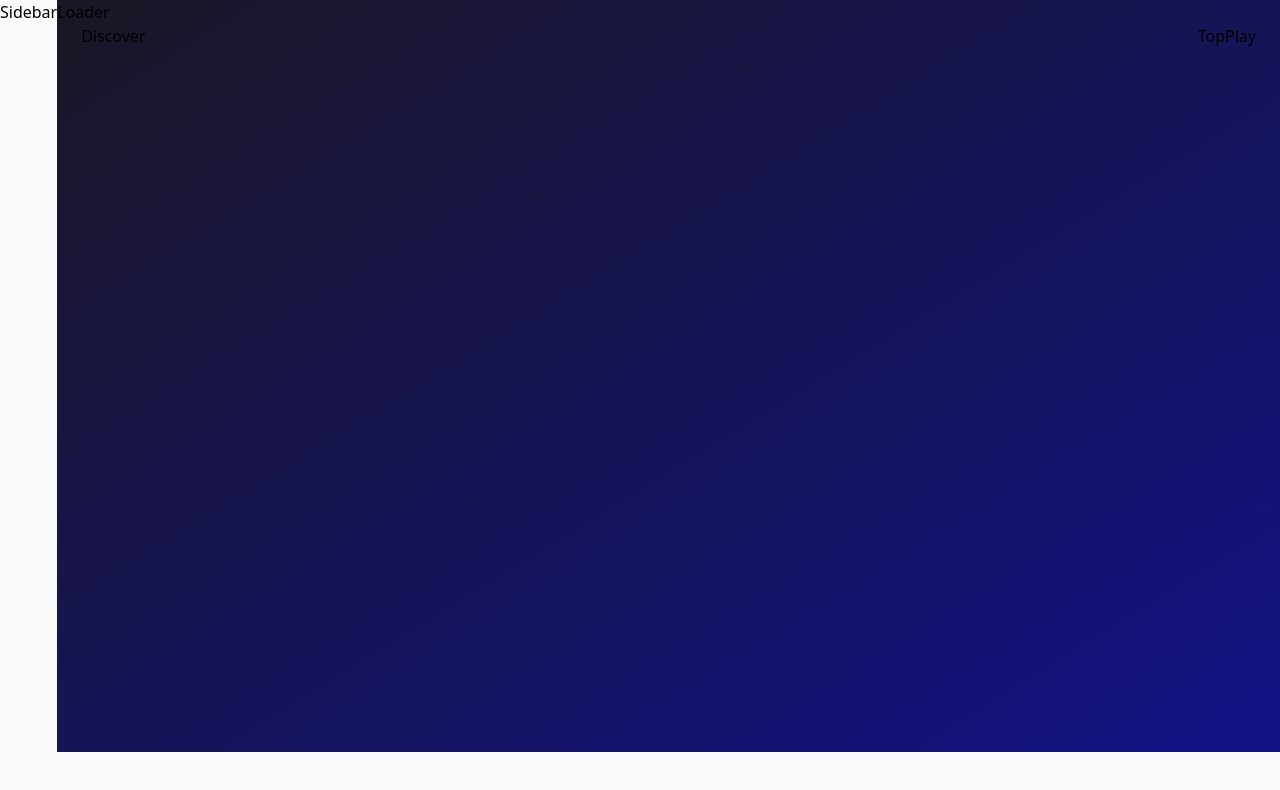
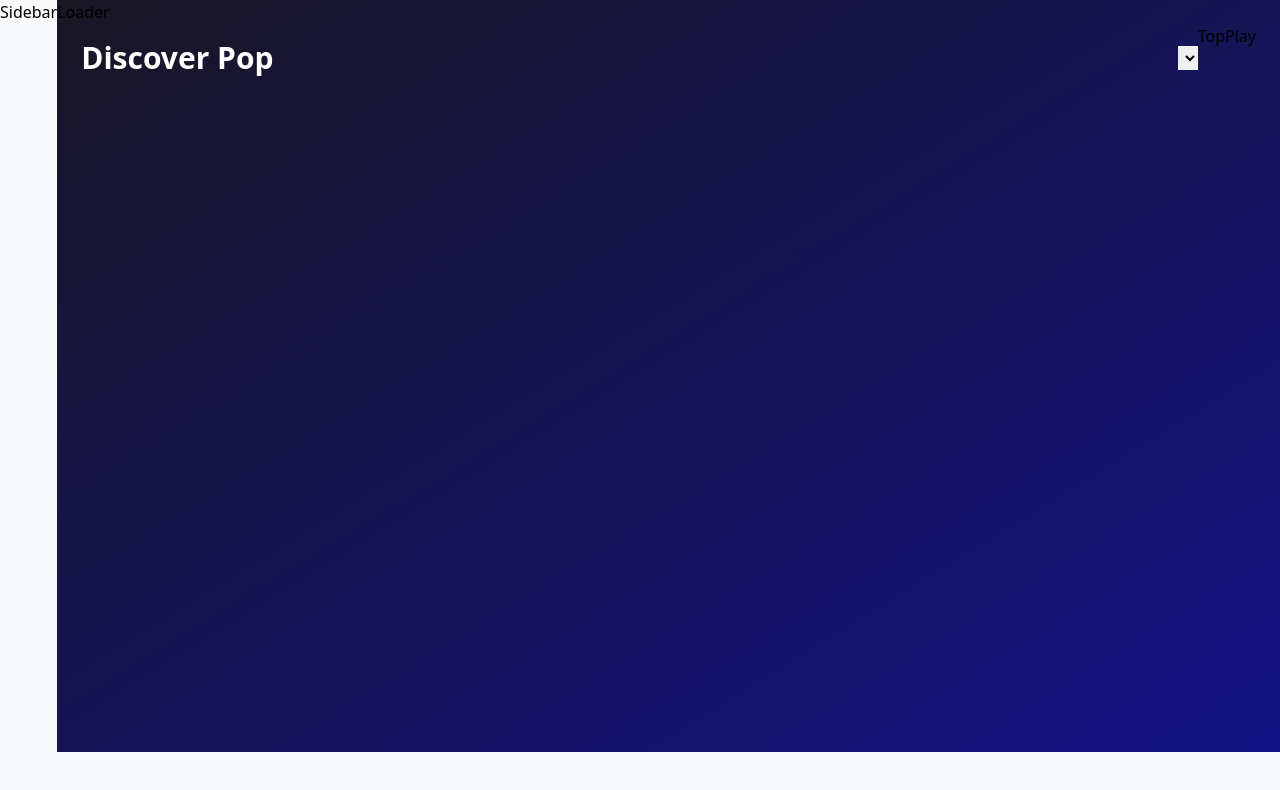
Before and after one commit to anya-builds/AnyaWave, a React (Vite) app: page / in a window 1280 px wide. Shown: the top 790 px of the page. Built offline with nearby package versions, Linux system fonts and the light colour scheme.

Commit message:
Anyawave

```diff
--- a/src/pages/Discover.jsx
+++ b/src/pages/Discover.jsx
@@ -3,9 +3,16 @@
 const Discover = ()=>{
     console.log(genres);
 
+
+     const genreTitle = 'Pop';
     return(
-        <div>
-            Discover
+        <div className="flex flex-col">
+           <div className="w-full flex justify-between items-center sm:flex-row flex-col mt-4 mb-10">
+            <h2 className="font-bold text-3xl text-white text-left">
+                Discover {genreTitle}
+            </h2>
+                <select></select>
+           </div>
         </div>
     )
 }
```
